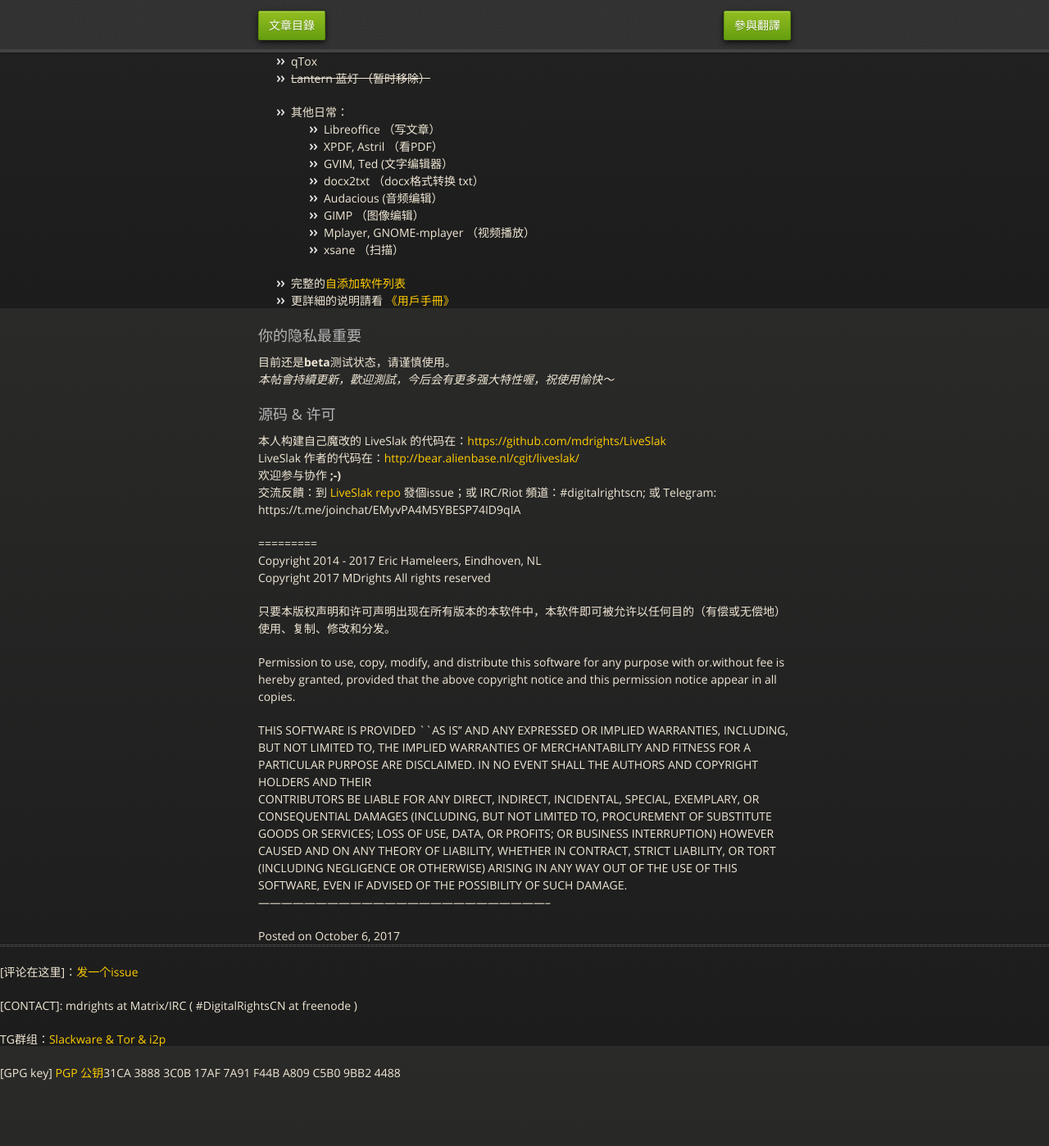
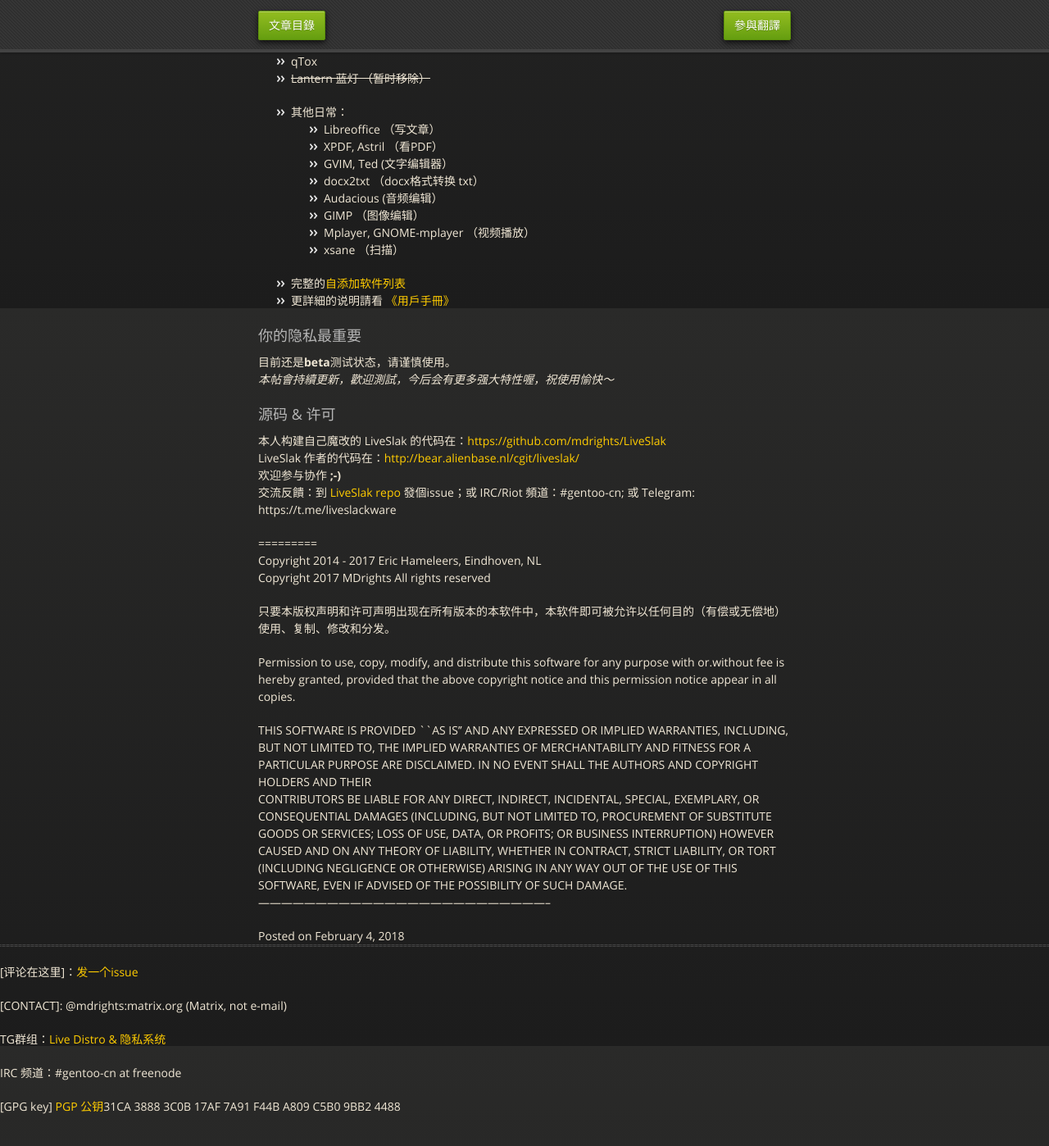
Before and after one commit to mdrights/os-observe, a Jekyll site: the page built from _posts/2017-12-31-Liveslak-intro.md, in a window 1280 px wide and 1400 px high, scrolled down 2324 px. Shown: the whole window at 82% size. Built offline with Jekyll 4.4.1, drawn with Linux system fonts in a browser that asks for light colours; before the commit the page ends 3683 px from its top, so only the background shows below that.

Commit message:
update for new an irc channel.

```diff
--- a/_layouts/default.html
+++ b/_layouts/default.html
@@ -34,8 +34,9 @@
   <footer>
 	<hr>
 	<p>[评论在这里]：<a href="https://github.com/mdrights/os-observe/issues/new">发一个issue</a></p>
-	<p>[CONTACT]: mdrights at Matrix/IRC ( #DigitalRightsCN at freenode )</p>
-	<p>TG群组：<a href="https://t.me/liveslackware">Slackware & Tor & i2p</a></p>
+	<p>[CONTACT]: @mdrights:matrix.org (Matrix, not e-mail) </p>
+	<p>TG群组：<a href="https://t.me/liveslackware">Live Distro & 隐私系统</a></p>
+	<p>IRC 频道：#gentoo-cn at freenode</p>
 	<p>[GPG key] <a href="https://mdrights.github.io/mdrights.pgp.asc">PGP 公钥</a>31CA 3888 3C0B 17AF 7A91  F44B A809 C5B0 9BB2 4488 </p>
   </footer>
 </html>
--- a/_posts/2017-12-31-Liveslak-intro.md
+++ b/_posts/2017-12-31-Liveslak-intro.md
@@ -1,5 +1,5 @@
 ---
-date: 2017-10-06
+date: 2018-02-04
 permalink: /Liveslak-intro/
 ---
 
@@ -120,7 +120,7 @@
 本人构建自己魔改的 LiveSlak 的代码在：[https://github.com/mdrights/LiveSlak](https://github.com/mdrights/LiveSlak)
 LiveSlak 作者的代码在：[http://bear.alienbase.nl/cgit/liveslak/](http://bear.alienbase.nl/cgit/liveslak/)
 **欢迎参与协作 ;-)**
-**交流反饋**：到 [LiveSlak repo](https://github.com/mdrights/LiveSlak) 發個issue；或 IRC/Riot 頻道：#digitalrightscn; 或 Telegram: https://t.me/joinchat/EMyvPA4M5YBESP74ID9qIA
+**交流反饋**：到 [LiveSlak repo](https://github.com/mdrights/LiveSlak) 發個issue；或 IRC/Riot 頻道：#gentoo-cn; 或 Telegram: https://t.me/liveslackware
 
 
 =========
--- a/index.html
+++ b/index.html
@@ -31,7 +31,7 @@
 	<h3><a href="https://github.com/mdrights/Digital-rights">「在线隐私和数字权利」翻译系列：</a>（点这里参与协作）</h3>
 	<ul>
 		<li><a href="https://github.com/mdrights/Digital-rights/policies/GDPR/">《欧洲数据保护条例》解读</a></li>
-		<li>电子前哨基金会中文化（隐私/网络开放性相关）: <a href="https://riot.im/app">Riot.im #Digitalrightscn 频道</a></li>
+		<li>电子前哨基金会中文化（隐私/网络开放性相关）
 		<li><a href="https://github.com/mdrights/Tails-zh_CN/">Tails 网站中文化</a></li>
 	</ul>
 	<br />
```
